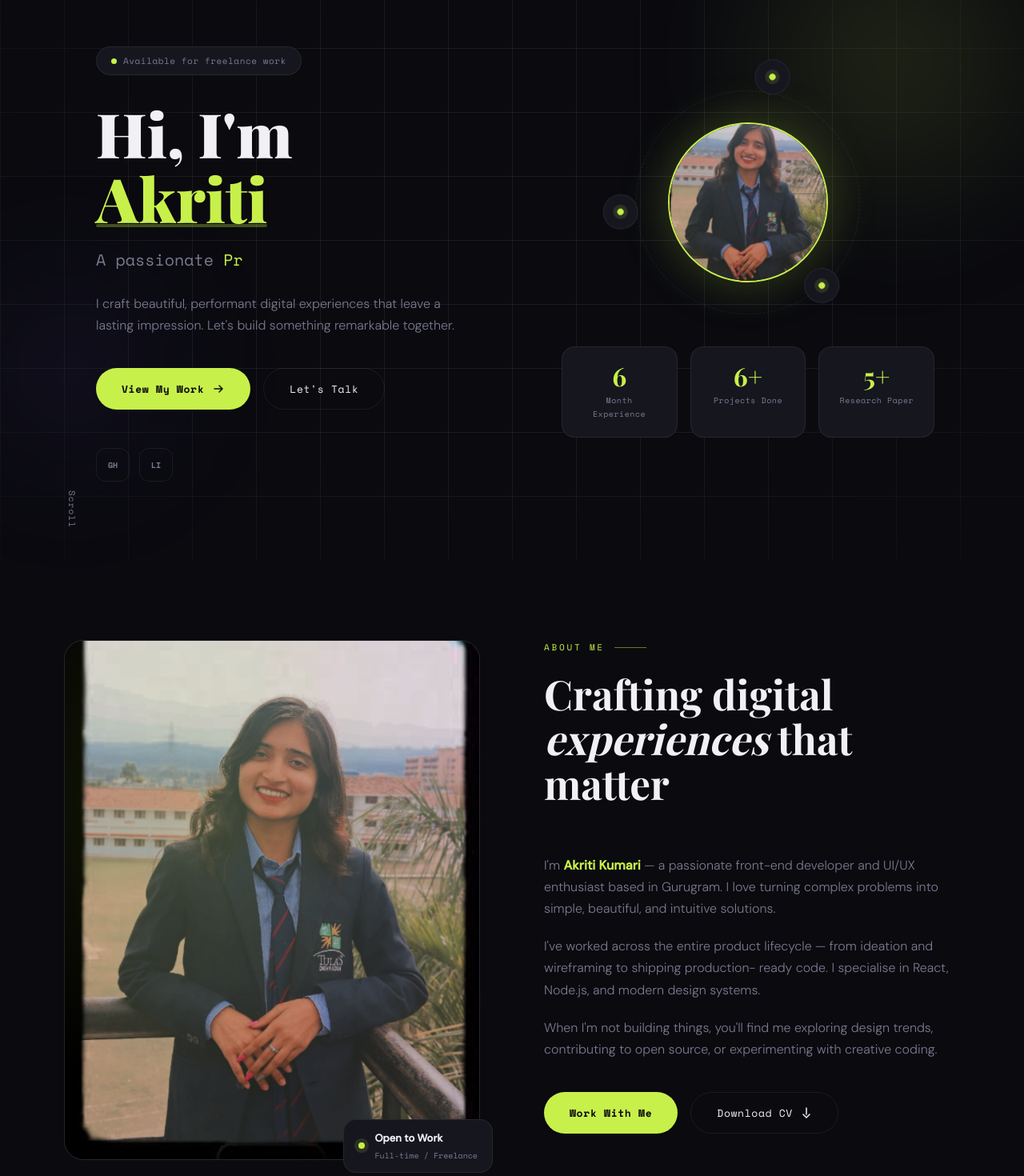
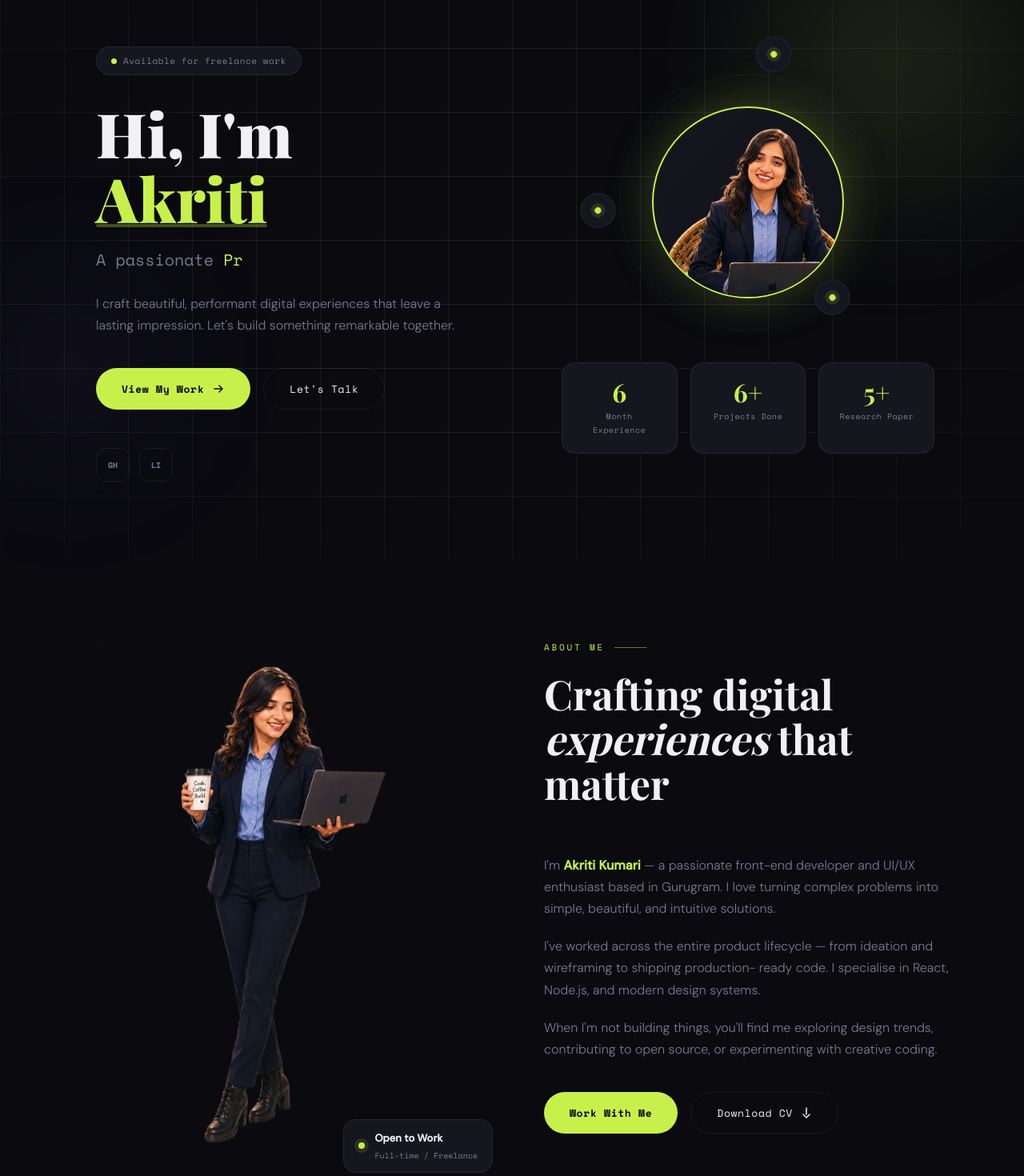
Before and after one commit to akritiofficial26/Portfolio_Website, a React (Create React App) app: page / in a window 1280 px wide. Shown: the part 100-1570 px from the top of the page at 80% size. Built offline with nearby package versions, Linux system fonts and the light colour scheme.

Commit message:
UPdated the about section and home section.

```diff
--- a/src/components/About/About.css
+++ b/src/components/About/About.css
@@ -20,8 +20,8 @@
   width: 100%;
   aspect-ratio: 4/5;
   border-radius: 24px;
-  background: linear-gradient(135deg, var(--bg-card), var(--bg-2));
-  border: 1px solid var(--border);
+  background: transparent;
+  border: none;
   display: flex;
   align-items: center;
   justify-content: center;
@@ -34,17 +34,15 @@
 }
 
 .about__img-placeholder::before {
-  content: '';
-  position: absolute;
-  inset: 0;
-  background: radial-gradient(ellipse at 30% 30%, var(--accent-dim), transparent 60%);
+  content: none;
 }
 
 /* Actual image inside placeholder */
 .about__img {
   width: 100%;
   height: 100%;
-  object-fit: cover;
+  object-fit: contain;
+  object-position: center top;
   display: block;
 }
 
--- a/src/components/About/About.jsx
+++ b/src/components/About/About.jsx
@@ -1,7 +1,8 @@
 import React from 'react';
 import './About.css';
-import profileImg from './image.jpg';
 import resumePdf from './Akriti_Updated_Resume.pdf';
+
+const profileImg = '/images/standing%20profile.png';
 
 const About = () => {
   const facts = [
@@ -13,7 +14,6 @@ const About = () => {
   return (
     <section className="about" id="about">
       <div className="container about__inner">
-        {/* Left: Image area */}
         <div className="about__visual">
           <div className="about__img-wrap">
             <div className="about__img-placeholder">
@@ -41,7 +41,6 @@ const About = () => {
           </div>
         </div>
 
-        {/* Right: Text */}
         <div className="about__text">
           <div className="section-label">About Me</div>
           <h2 className="section-title">
--- a/src/components/Certificates/Certificates.jsx
+++ b/src/components/Certificates/Certificates.jsx
@@ -35,36 +35,7 @@ const certificates = [
     mediaSrc: '/images/nptel-certificate.jpg',
     link: '/images/nptel-certificate.jpg',
   },
-  {
-    id: 4,
-    title: 'JavaScript Algorithms',
-    issuer: 'freeCodeCamp',
-    year: '2023',
-    description:
-      'Built a stronger foundation in data structures, problem solving, and clean JavaScript logic.',
-    accent: '#a78bfa',
-    badge: 'JS',
-  },
-  {
-    id: 5,
-    title: 'Responsive Web Design',
-    issuer: 'Google Digital Garage',
-    year: '2023',
-    description:
-      'Practiced mobile-first layouts, flexible components, and accessibility-aware page structure.',
-    accent: '#22c55e',
-    badge: 'Responsive',
-  },
-  {
-    id: 6,
-    title: 'TypeScript Fundamentals',
-    issuer: 'Udemy',
-    year: '2024',
-    description:
-      'Covered typed components, safer refactoring, and maintaining larger frontend codebases.',
-    accent: '#fb7185',
-    badge: 'TS',
-  },
+
 ];
 
 const Certificates = () => {
--- a/src/components/Hero/Hero.css
+++ b/src/components/Hero/Hero.css
@@ -183,11 +183,11 @@
 /* Avatar Ring */
 .hero__avatar-ring {
   position: relative;
-  width: 280px; height: 280px;
+  width: 320px; height: 320px;
 }
 
 .hero__avatar {
-  width: 200px; height: 200px;
+  width: 240px; height: 240px;
   border-radius: 50%;
   background: linear-gradient(135deg, var(--bg-card), var(--bg-2));
   border: 2px solid var(--accent);
@@ -205,9 +205,10 @@
   width: 100%;
   height: 100%;
   object-fit: cover;
+  object-position: 50% 0%;
   display: block;
-  transform: scale(1.08);
-  transform-origin: center center;
+  transform: scale(1.3);
+  transform-origin: 50% 0%;
 }
 
 .hero__orbit {
@@ -324,9 +325,9 @@
     padding: 100px 24px 60px;
   }
   .hero__visual { order: -1; }
-  .hero__avatar-ring { width: 220px; height: 220px; }
-  .hero__avatar { width: 160px; height: 160px; }
-  .hero__avatar-image { transform: scale(1.1); }
+  .hero__avatar-ring { width: 250px; height: 250px; }
+  .hero__avatar { width: 190px; height: 190px; }
+  .hero__avatar-image { transform: scale(1.3); transform-origin: 50% 0%; }
   .hero__actions { justify-content: center; }
   .hero__socials { justify-content: center; }
   .hero__badge { display: flex; justify-content: center; }
--- a/src/components/Hero/Hero.jsx
+++ b/src/components/Hero/Hero.jsx
@@ -1,6 +1,7 @@
 import React, { useEffect, useRef } from 'react';
 import './Hero.css';
-import profileImage from '../About/image.jpg';
+
+const profileImage = '/images/profile.png';
 
 const Hero = () => {
   const taglineRef = useRef(null);
@@ -38,10 +39,8 @@ const Hero = () => {
 
   return (
     <section className="hero" id="home">
-      {/* Decorative grid */}
       <div className="hero__grid" aria-hidden="true" />
 
-      {/* Floating orbs */}
       <div className="hero__orb hero__orb--1" aria-hidden="true" />
       <div className="hero__orb hero__orb--2" aria-hidden="true" />
 
@@ -89,7 +88,6 @@ const Hero = () => {
         </div>
       </div>
 
-      {/* Right visual */}
       <div className="hero__visual">
         <div className="hero__avatar-ring">
           <div className="hero__avatar">
@@ -124,11 +122,6 @@ const Hero = () => {
         </div>
       </div>
 
-      {/* Scroll hint */}
-      <div className="hero__scroll">
-        <div className="hero__scroll-line" />
-        <span>Scroll</span>
-      </div>
     </section>
   );
 };
```
Also changed, not shown: public/images/profile.png (added), public/images/standing profile.png (added).
